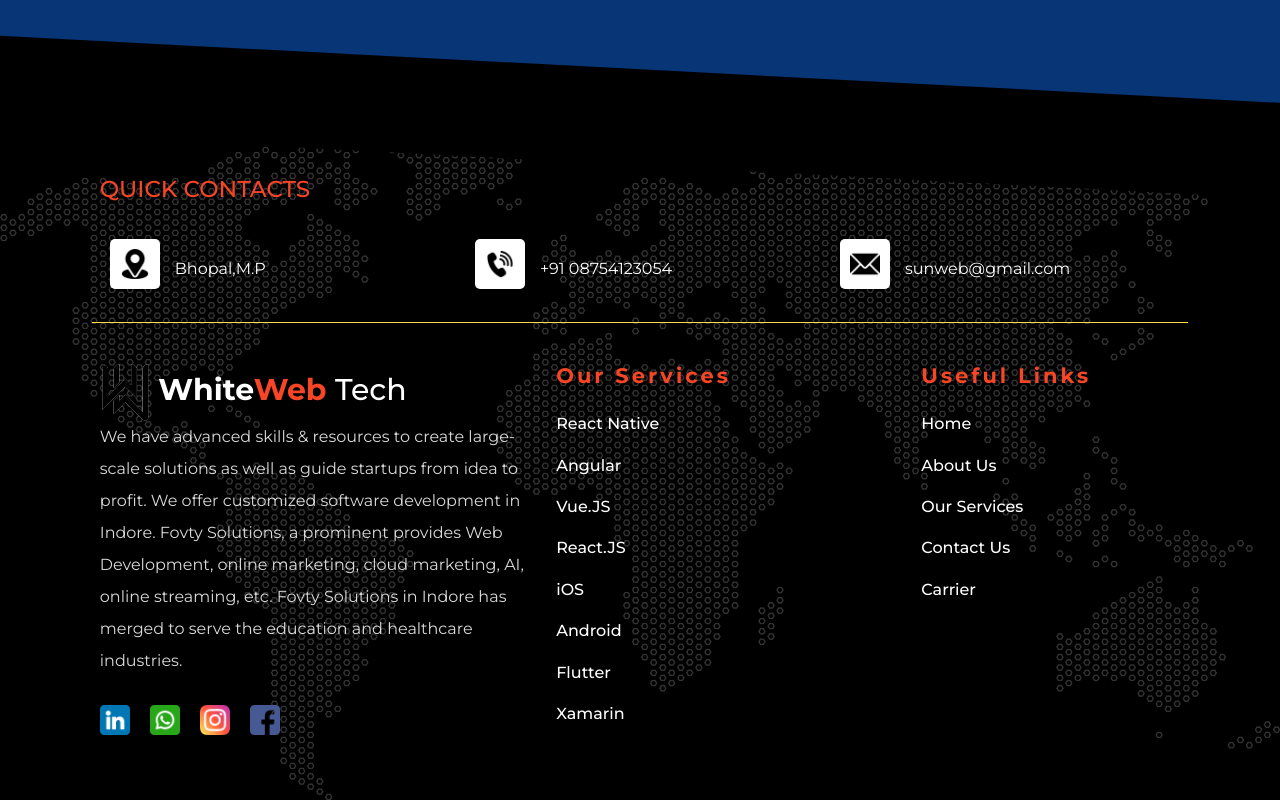
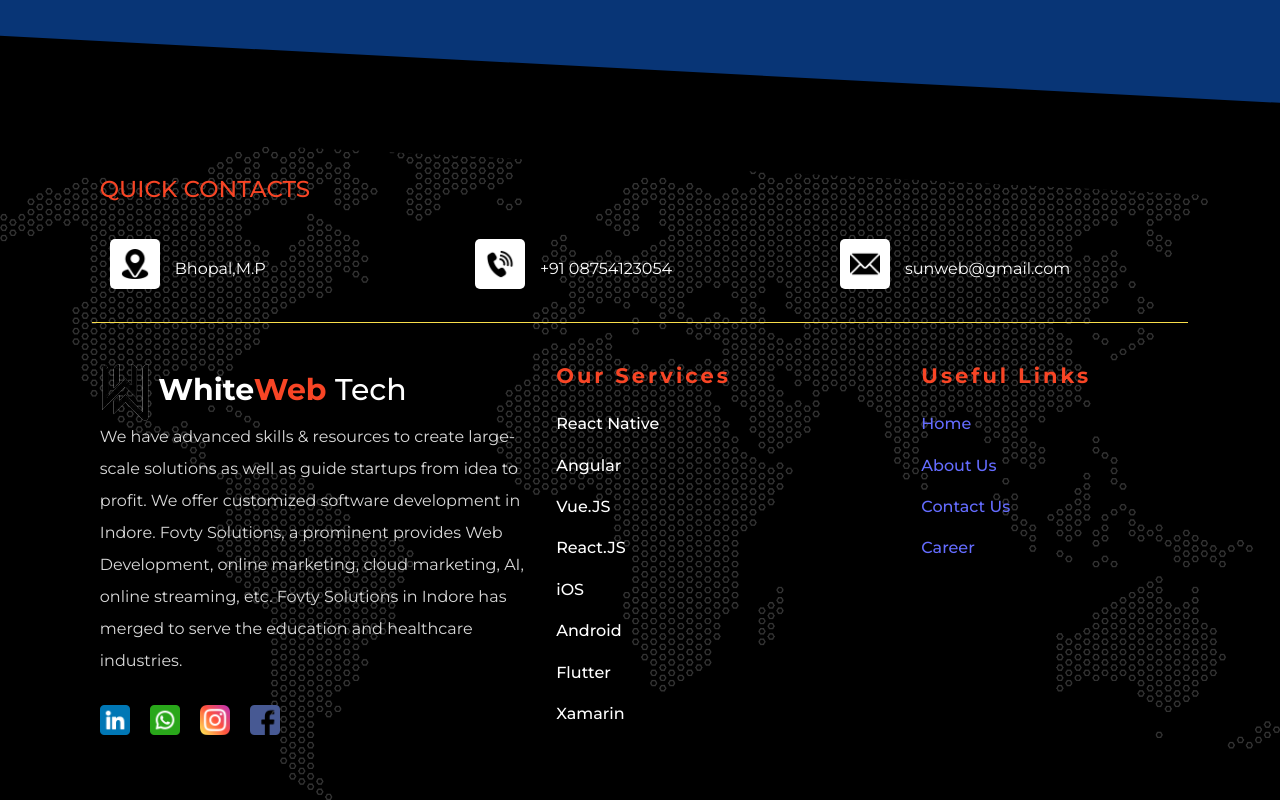
Before and after one commit to naveenshri1997/Company_Website, a React (Vite) app in the folder company_website/: page / in a window 1280 px wide. Shown: the part 5532-6332 px from the top of the page. Built offline with nearby package versions, Linux system fonts and the light colour scheme; a web font is replaced by a local one.

Commit message:
Update Footer.jsx

```diff
--- a/company_website/src/components/Footer.jsx
+++ b/company_website/src/components/Footer.jsx
@@ -8,6 +8,7 @@
 import linkedin from '../assets/linkedin.png'
 import insta from '../assets/instagram.png'
 import facebook from '../assets/facebook.png'
+import { Link } from 'react-router-dom'
 
 const Footer = () => {
     const styleone = {
@@ -84,11 +85,14 @@
                             <div class="col-lg-3 col-sm-6">
                                 <h3 class="para_heading">Useful Links</h3>
                                 <ul>
-                                    <li>Home</li>
-                                    <li>About Us</li>
-                                    <li>Our Services</li>
-                                    <li>Contact Us</li>
-                                    <li>Carrier</li>
+                                    <li>
+                                        <Link to='/'>Home</Link>
+                                    </li>
+                                    <li><Link to="/about">About Us</Link></li>
+                                    <li>
+                                        <Link to="/about">Contact Us</Link>
+                                        </li>
+                                    <li> <Link to='/career'>Career</Link></li>
                                 </ul>
                             </div>
                         </div>
```
